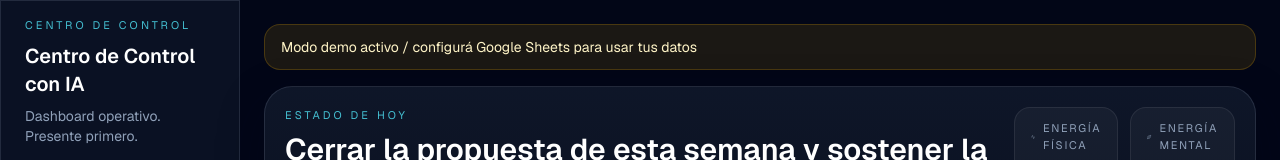
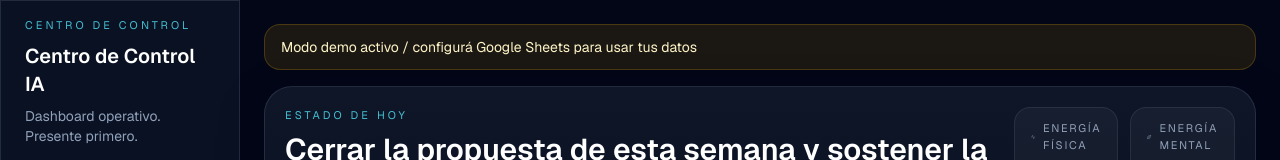
Before and after one commit to ne07hekin6/centro-control-neo, a Next.js app: page / in a window 1280 px wide. Shown: the top 160 px of the page. Built offline with nearby package versions, Linux system fonts and the light colour scheme.

Commit message:
Set default app title

```diff
--- a/app/layout.tsx
+++ b/app/layout.tsx
@@ -14,7 +14,7 @@ const geistMono = Geist_Mono({
 });
 
 export const metadata: Metadata = {
-  title: `${appConfig.name} — Dashboard Template`,
+  title: appConfig.name,
   description: "Dashboard operativo conectado a Google Sheets.",
 };
 
--- a/lib/appConfig.ts
+++ b/lib/appConfig.ts
@@ -1,7 +1,7 @@
 export const appConfig = {
   name:
     process.env.NEXT_PUBLIC_DASHBOARD_NAME?.trim() ||
-    "Centro de Control con IA",
+    "Centro de Control IA",
   subtitle:
     process.env.NEXT_PUBLIC_DASHBOARD_SUBTITLE?.trim() ||
     "Dashboard operativo. Presente primero.",
```
